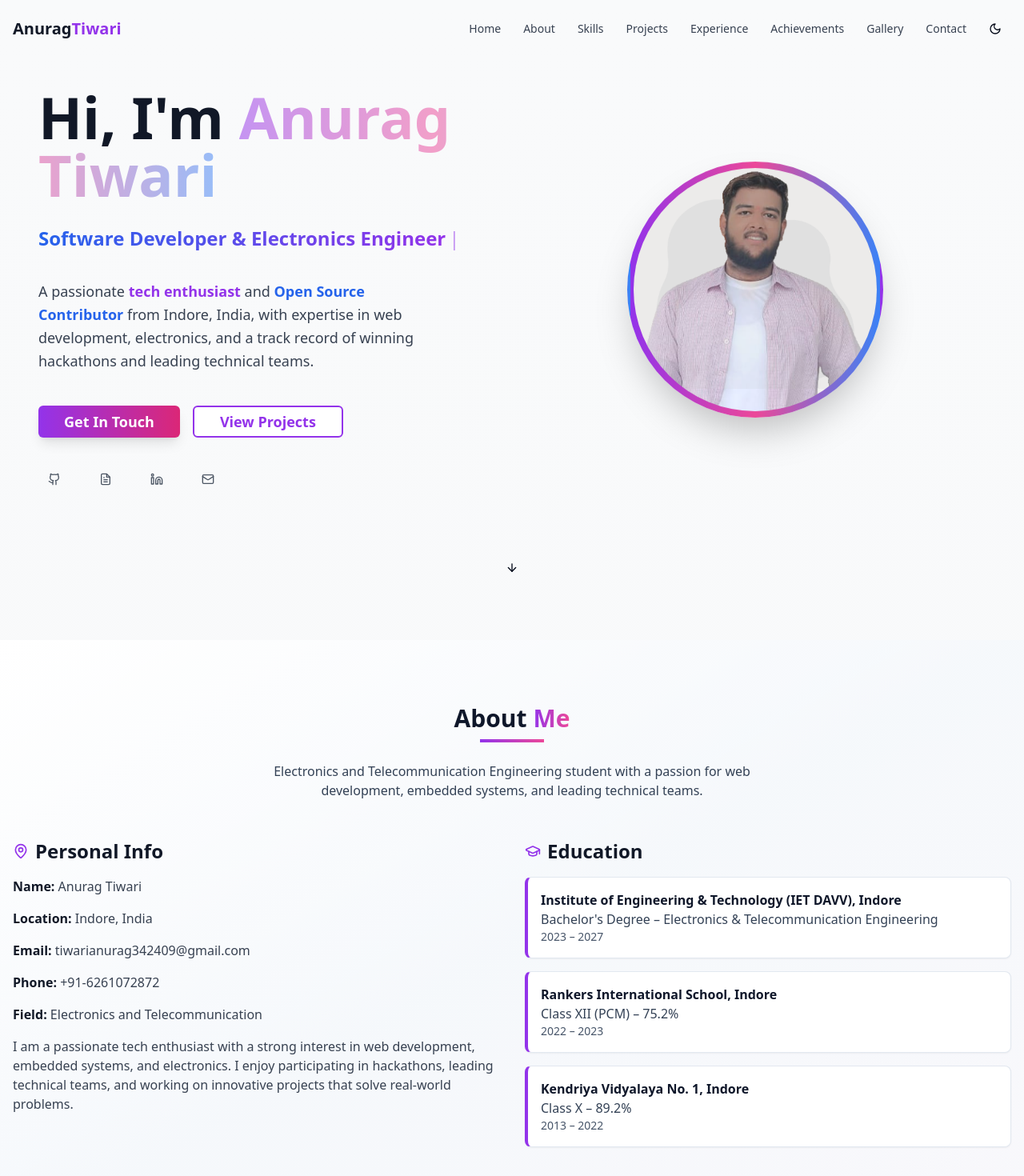
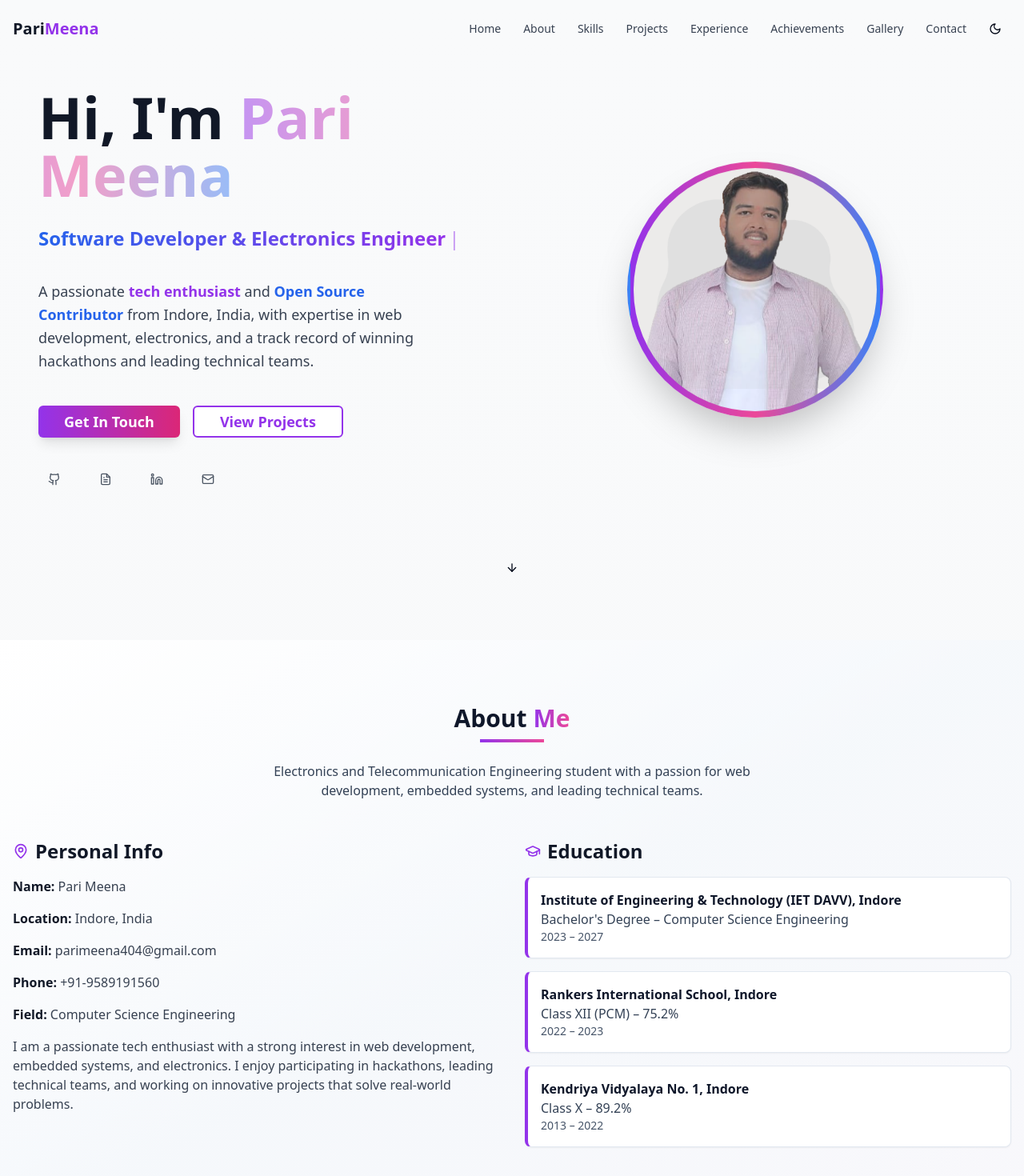
Before and after one commit to parimeena404/Pari-Portfolio-main, a Next.js app: page / in a window 1280 px wide. Shown: the top 1470 px of the page at 80% size. Built offline with nearby package versions, Linux system fonts and the light colour scheme; a web font is replaced by a local one.

Commit message:
Update email to parimeena404@gmail.com and modify GitHub display format

```diff
--- a/app/layout.tsx
+++ b/app/layout.tsx
@@ -12,8 +12,8 @@ const fontSans = FontSans({
 })
 
 export const metadata: Metadata = {
-  title: "Anurag Tiwari | Portfolio",
-  description: "Electronics and Telecommunication Engineer, Web Developer, and Tech Enthusiast",
+  title: "Pari Meena | Portfolio",
+  description: "Computer Science Engineer, Web Developer, and Tech Enthusiast",
     generator: 'v0.dev'
 }
 
--- a/components/about.tsx
+++ b/components/about.tsx
@@ -8,7 +8,7 @@ export default function About() {
   const education = [
     {
       institution: "Institute of Engineering & Technology (IET DAVV), Indore",
-      degree: "Bachelor's Degree – Electronics & Telecommunication Engineering",
+      degree: "Bachelor's Degree – Computer Science Engineering",
       period: "2023 – 2027",
     },
     {
@@ -59,19 +59,19 @@ export default function About() {
             </h3>
             <div className="space-y-4 text-gray-700 dark:text-gray-300">
               <p>
-                <strong className="text-gray-900 dark:text-white">Name:</strong> Anurag Tiwari
+                <strong className="text-gray-900 dark:text-white">Name:</strong> Pari Meena
               </p>
               <p>
                 <strong className="text-gray-900 dark:text-white">Location:</strong> Indore, India
               </p>
               <p>
-                <strong className="text-gray-900 dark:text-white">Email:</strong> tiwarianurag342409@gmail.com
+                <strong className="text-gray-900 dark:text-white">Email:</strong> parimeena404@gmail.com
               </p>
               <p>
-                <strong className="text-gray-900 dark:text-white">Phone:</strong> +91-6261072872
+                <strong className="text-gray-900 dark:text-white">Phone:</strong> +91-9589191560
               </p>
               <p>
-                <strong className="text-gray-900 dark:text-white">Field:</strong> Electronics and Telecommunication
+                <strong className="text-gray-900 dark:text-white">Field:</strong> Computer Science Engineering
               </p>
               <p className="mt-4">
                 I am a passionate tech enthusiast with a strong interest in web development, embedded systems, and
--- a/components/contact.tsx
+++ b/components/contact.tsx
@@ -77,14 +77,14 @@ export default function Contact() {
     {
       icon: <PhoneIcon className="h-5 w-5 text-purple-600" />,
       title: "Phone",
-      value: "+91-6261072872",
-      link: "tel:+916261072872",
+      value: "+91-9589191560",
+      link: "tel:+919589191560",
     },
     {
       icon: <MailIcon className="h-5 w-5 text-purple-600" />,
       title: "Email",
-      value: "tiwarianurag342409@gmail.com",
-      link: "mailto:tiwarianurag342409@gmail.com",
+      value: "parimeena404@gmail.com",
+      link: "mailto:parimeena404@gmail.com",
     },
     {
       icon: <MapPinIcon className="h-5 w-5 text-purple-600" />,
@@ -94,14 +94,14 @@ export default function Contact() {
     {
       icon: <GithubIcon className="h-5 w-5 text-purple-600" />,
       title: "GitHub",
-      value: "AnuragTiwari1508",
-      link: "https://github.com/AnuragTiwari1508",
+      value: "https://github.com/parimeena404",
+      link: "https://github.com/parimeena404",
     },
     {
       icon: <LinkedinIcon className="h-5 w-5 text-purple-600" />,
       title: "LinkedIn",
-      value: "Anurag Tiwari",
-      link: "https://www.linkedin.com/in/anurag-tiwari-4b664627b/",
+      value: "Pari Meena",
+      link: "https://www.linkedin.com/in/pari-meena-5b7814297",
     },
   ]
 
--- a/components/footer.tsx
+++ b/components/footer.tsx
@@ -10,14 +10,14 @@ export default function Footer() {
         <div className="flex flex-col md:flex-row justify-between items-center">
           <div className="mb-4 md:mb-0">
             <Link href="#home" className="text-xl font-bold">
-              Anurag<span className="text-purple-500">Tiwari</span>
+              Pari<span className="text-purple-500">Meena</span>
             </Link>
-            <p className="text-gray-400 mt-2">Electronics Engineer & Web Developer</p>
+            <p className="text-gray-400 mt-2">Computer Science Engineer & Web Developer</p>
           </div>
 
           <div className="flex space-x-4 mb-4 md:mb-0">
             <Link
-              href="https://github.com/AnuragTiwari1508"
+              href="https://github.com/parimeena404"
               target="_blank"
               rel="noopener noreferrer"
               className="text-gray-400 hover:text-white transition-colors"
@@ -25,7 +25,7 @@ export default function Footer() {
               <GithubIcon className="h-5 w-5" />
             </Link>
             <Link
-              href="https://www.linkedin.com/in/anurag-tiwari-4b664627b/"
+              href="https://www.linkedin.com/in/pari-meena-5b7814297"
               target="_blank"
               rel="noopener noreferrer"
               className="text-gray-400 hover:text-white transition-colors"
@@ -33,13 +33,13 @@ export default function Footer() {
               <LinkedinIcon className="h-5 w-5" />
             </Link>
             <Link
-              href="mailto:tiwarianurag342409@gmail.com"
+              href="mailto:parimeena404@gmail.com"
               className="text-gray-400 hover:text-white transition-colors"
             >
               <MailIcon className="h-5 w-5" />
             </Link>
             <Link
-              href="https://wa.me/916261072872"
+              href="https://wa.me/919589191560"
               target="_blank"
               rel="noopener noreferrer"
               className="text-gray-400 hover:text-green-500 transition-colors"
@@ -48,7 +48,7 @@ export default function Footer() {
             </Link>
           </div>
 
-          <div className="text-gray-400 text-sm">&copy; {currentYear} Anurag Tiwari. All rights reserved.</div>
+          <div className="text-gray-400 text-sm">&copy; {currentYear} Pari Meena. All rights reserved.</div>
         </div>
 
         <div className="mt-6 pt-6 border-t border-gray-800 text-center text-gray-500 text-sm">
--- a/components/hero.tsx
+++ b/components/hero.tsx
@@ -33,7 +33,7 @@ export default function Hero() {
             transition={{ duration: 0.8 }}
           >
             <h1 className="text-4xl md:text-5xl lg:text-7xl font-bold text-gray-900 dark:text-white mb-6 leading-tight">
-              Hi, I&apos;m <span className="text-transparent bg-clip-text bg-gradient-to-r from-purple-600 via-pink-500 to-blue-500 animate-pulse">Anurag Tiwari</span>
+              Hi, I&apos;m <span className="text-transparent bg-clip-text bg-gradient-to-r from-purple-600 via-pink-500 to-blue-500 animate-pulse">Pari Meena</span>
             </h1>
             <h2 className="text-lg md:text-xl lg:text-2xl text-gray-600 dark:text-gray-300 mb-8 font-medium min-h-[2.5rem] flex items-center">
               <span className="text-transparent bg-clip-text bg-gradient-to-r from-blue-600 to-purple-600 font-semibold">
@@ -80,7 +80,7 @@ export default function Hero() {
                 </Link>
               </Button>
               <Button asChild variant="ghost" size="icon" className="hover:bg-purple-100 dark:hover:bg-purple-900 transform hover:scale-110 transition-all duration-300 rounded-full" aria-label="Email">
-                <Link href="mailto:tiwarianurag342409@gmail.com">
+                <Link href="mailto:parimeena404@gmail.com">
                   <MailIcon className="h-6 w-6 text-gray-600 dark:text-gray-300 hover:text-purple-600 dark:hover:text-purple-400" />
                 </Link>
               </Button>
--- a/components/navbar.tsx
+++ b/components/navbar.tsx
@@ -48,7 +48,7 @@ export default function Navbar() {
     >
       <div className="container mx-auto px-4 flex items-center justify-between">
         <Link href="#home" className="text-xl font-bold text-gray-900 dark:text-white">
-          Anurag<span className="text-purple-600">Tiwari</span>
+          Pari<span className="text-purple-600">Meena</span>
         </Link>
 
         {/* Desktop Navigation */}
```
